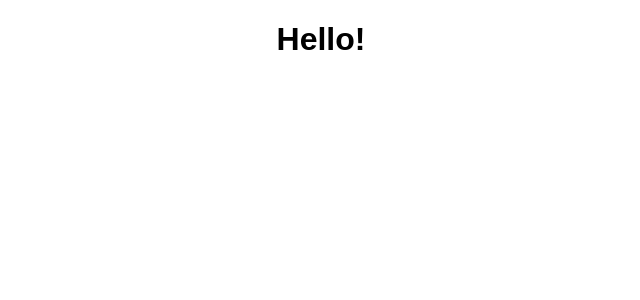
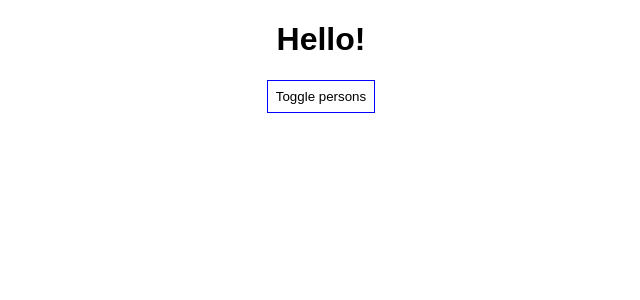
Before and after one commit to VitaliyMelnychykDev/reactStudyDeep, a React (Create React App) app: page / in a window 1280 px wide. Shown: the top 300 px of the page, without its empty margins (319-959 px from the left). Built offline with nearby package versions, Linux system fonts and the light colour scheme.

Commit message:
create simple list

```diff
--- a/src/App.js
+++ b/src/App.js
@@ -1,11 +1,81 @@
-import React, { Component } from 'react';
+import React, {Component} from 'react';
 import './App.css';
+import Person from './Person/Person';
 
 class App extends Component {
+    state = {
+        persons: [
+            {id: 1, name: 'Vitalii', 'age': 25},
+            {id: 2, name: 'Igor', 'age': 27}
+        ],
+        showPersons: false
+
+    };
+
+    deletePersonHandler = (personIndex) => {
+        const persons = [ ...this.state.persons];
+        persons.splice(personIndex, 1);
+        this.setState({persons:persons});
+    }
+
+    nameChangedHandler = (event, id) => {
+        const personIndex = this.state.persons.findIndex(p => {
+            return p.id === id;
+        });
+
+        const person = {
+            ...this.state.persons[personIndex]
+        };
+        person.name = event.target.value;
+
+        const persons = [...this.state.persons];
+        persons[personIndex] = person;
+
+        this.setState({
+            persons: persons
+        });
+    }
+
+    togglePersonHandler = () => {
+        const isShown = this.state.showPersons;
+        this.setState({showPersons: !isShown});
+    }
+
     render() {
+        const style = {
+            backgroundColor: 'white',
+            border: '1px solid blue',
+            padding: '8px',
+            cursor: 'pointer'
+        };
+
+        let persons = null;
+
+        if (this.state.showPersons) {
+            persons = (
+                <div>
+                    {this.state.persons.map((person, index) => {
+                        return (
+                            <Person
+                                key={person.id}
+                                click={() => this.deletePersonHandler(index)}
+                                changed={(event) => this.nameChangedHandler(event, person.id)}
+                                name={person.name}
+                                age={person.age} />
+                        )
+                    })}
+                </div>
+            );
+        }
+
         return (
             <div className="App">
                 <h1>Hello!</h1>
+                <button
+                    style={style}
+                    onClick={() => this.togglePersonHandler()}>Toggle persons
+                </button>
+                {persons}
             </div>
         );
     }
--- /dev/null
+++ b/src/Person/Person.css
@@ -0,0 +1,7 @@
+.Person {
+    width:60%;
+    margin:2px auto;
+    border: 1px solid red;
+    padding: 16px;
+    text-align: center;
+}
--- /dev/null
+++ b/src/Person/Person.js
@@ -0,0 +1,14 @@
+import React from 'react';
+import './Person.css';
+
+const person = (props) => {
+    return (
+        <div className="Person">
+            <p onClick={props.click}> Person name {props.name} and Person is {props.age} age</p>
+            <p>{props.children}</p>
+            <input type="text" onChange={props.changed} value={props.name}/>
+        </div>
+    );
+};
+
+export default person;
```
Lines whose indentation alone changed are shown as unchanged.
